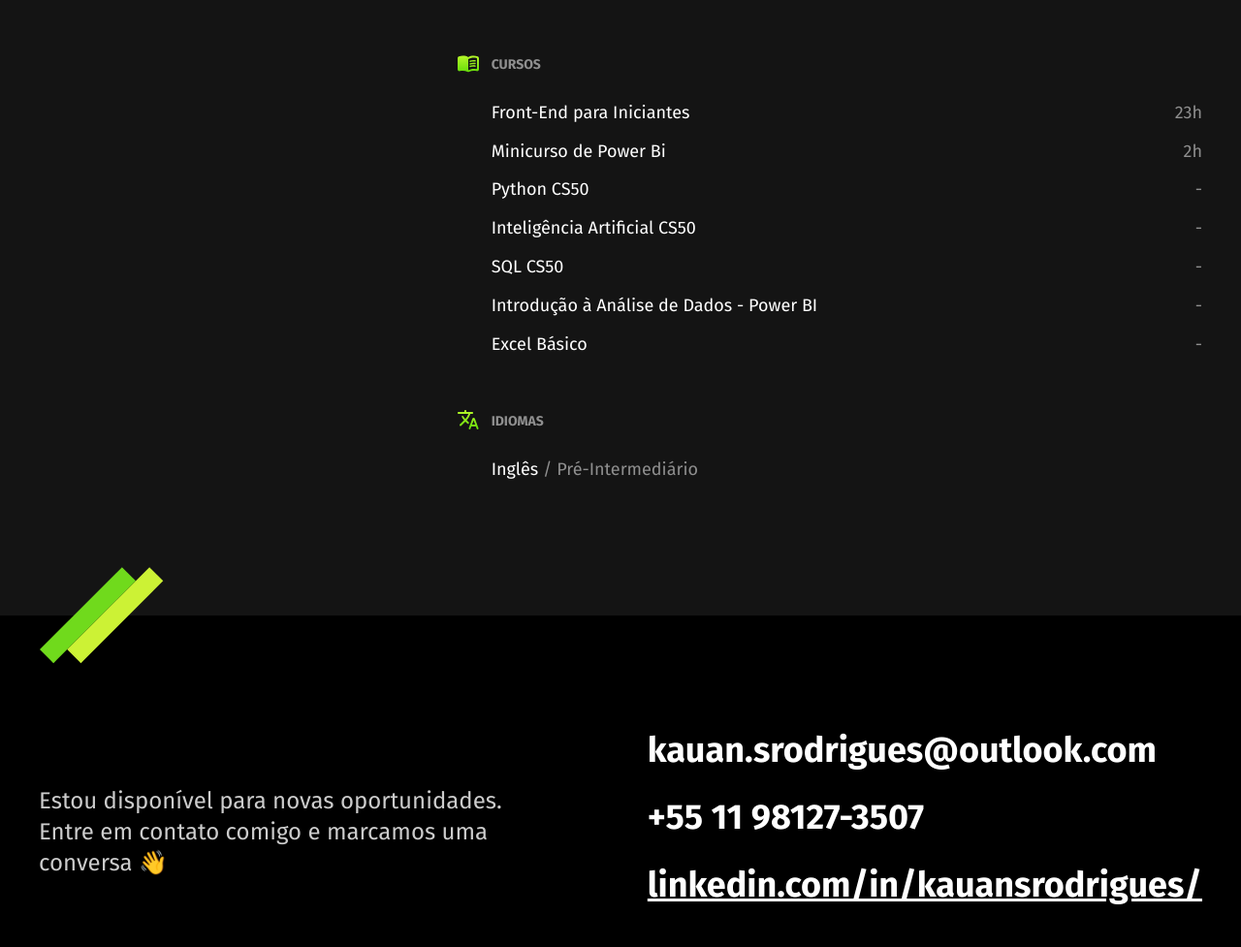
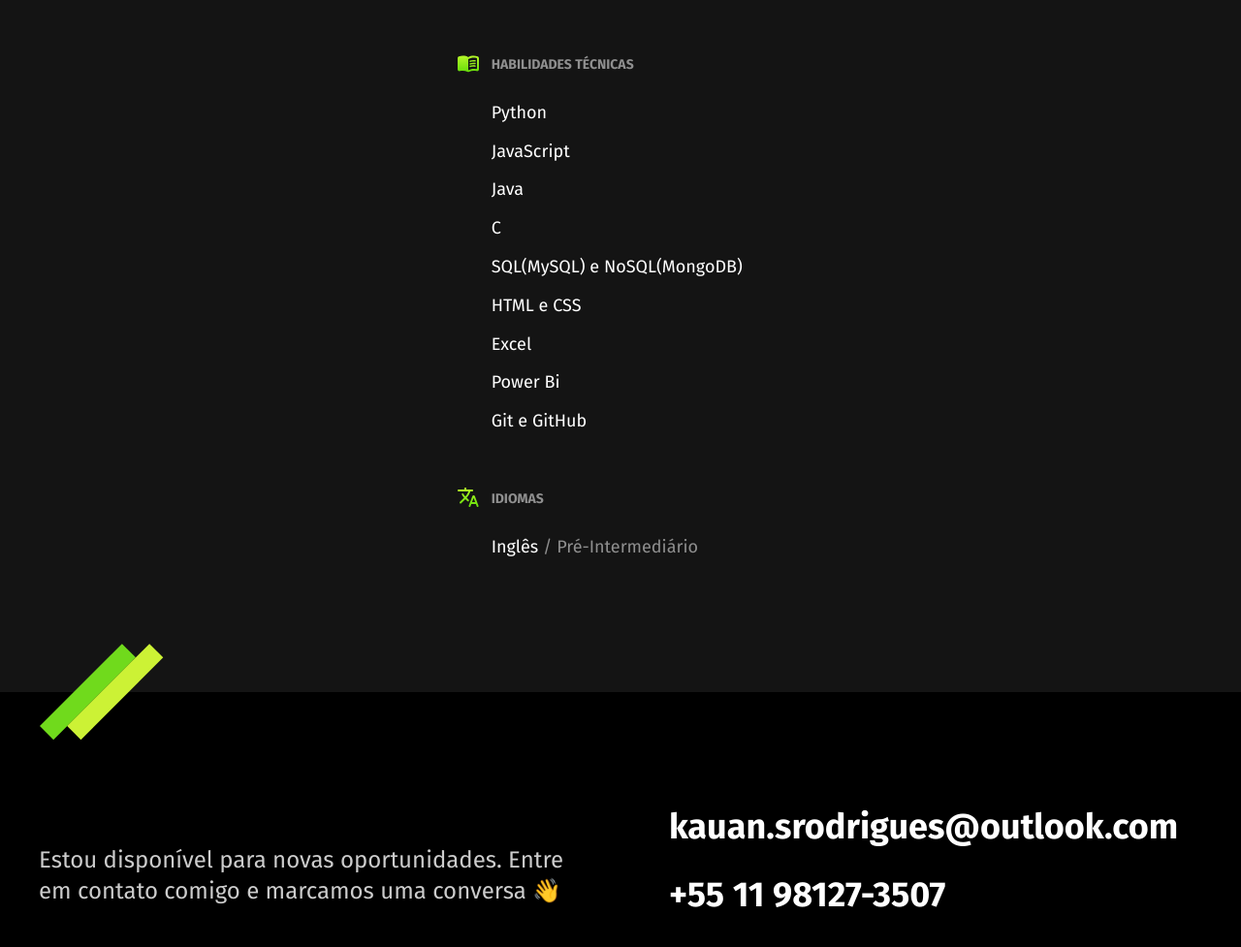
Before and after one commit to ka-rodrigues/ka-rodrigues.github.io, a plain HTML site: page index.html in a window 1280 px wide. Shown: the part 1352-2329 px from the top of the page at 97% size. Drawn offline with Linux system fonts and the light colour scheme.

Commit message:
Atualização de conteúdo

```diff
--- a/css/formacao.css
+++ b/css/formacao.css
@@ -87,7 +87,7 @@
   color: #a3a3a3;
 }
 
-.cursos {
+.habilidades {
   margin-bottom: 60px;
 }
 
@@ -110,7 +110,7 @@
   top: -4px;
 }
 
-.cursos h3::before {
+.habilidades h3::before {
   background: url("../img/cursos.svg") no-repeat center center;
 }
 
@@ -128,7 +128,7 @@
   color: #8f8f8f;
 }
 
-.cursos li {
+.habilidades li {
   display: flex;
   justify-content: space-between;
 }
--- a/index.html
+++ b/index.html
@@ -74,16 +74,20 @@
         </ul>
 
         <div class="formacao-extra">
-          <div class="cursos">
-            <h3>Cursos</h3>
+          <div class="habilidades">
+            <h3>Habilidades Técnicas</h3>
             <ul>
-              <li> Front-End para Iniciantes <span>23h</span></li>
-              <li> Minicurso de Power Bi <span>2h</span></li>
-              <li> Python CS50 <span>-</span></li>
-              <li> Inteligência Artificial CS50 <span>-</span></li>
-              <li> SQL CS50 <span>-</span></li>
-              <li> Introdução à Análise de Dados - Power BI<span>-</span></li>
-              <li> Excel Básico <span>-</span></li>
+              <li> Python </li>
+              <li> JavaScript </li>
+              <li> Java </li>
+              <li> C </li>
+              <li> SQL(MySQL) e NoSQL(MongoDB)</li>
+              <li> HTML e CSS </li>
+              <li> Excel </li>
+              <li> Power Bi </li>
+              <li> Git e GitHub </li>
+
+
 
             </ul>
           </div>
@@ -104,7 +108,6 @@
       <ul class="footer-contato">
         <li>kauan.srodrigues@outlook.com</li>
         <li>+55 11 98127-3507</li>
-        <li><a href="/">linkedin.com/in/kauansrodrigues/</a></li>
       </ul>
       <p class="footer-copy">Kauan Rodrigues. Alguns direitos reservados.</p>
     </div>
```
